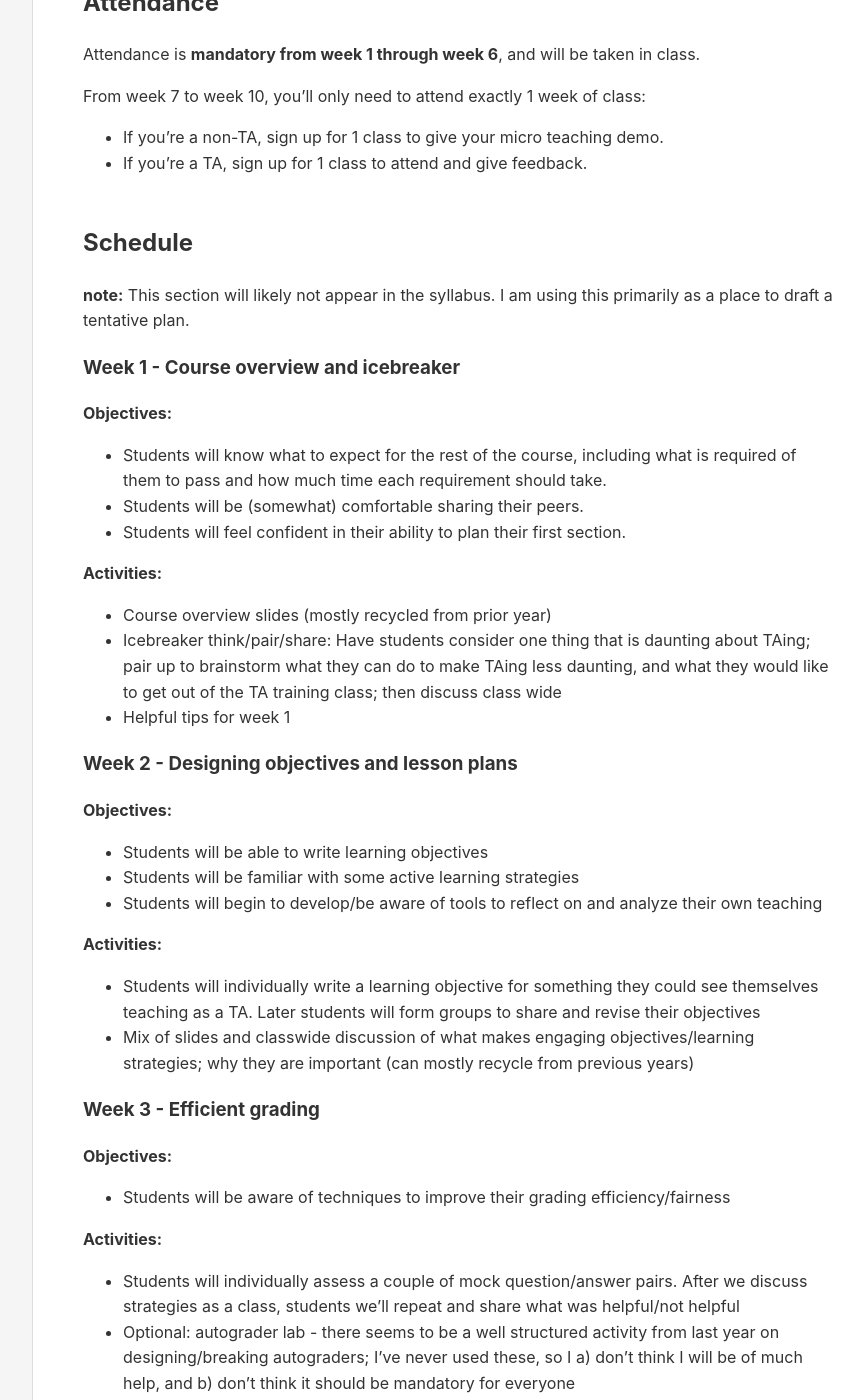
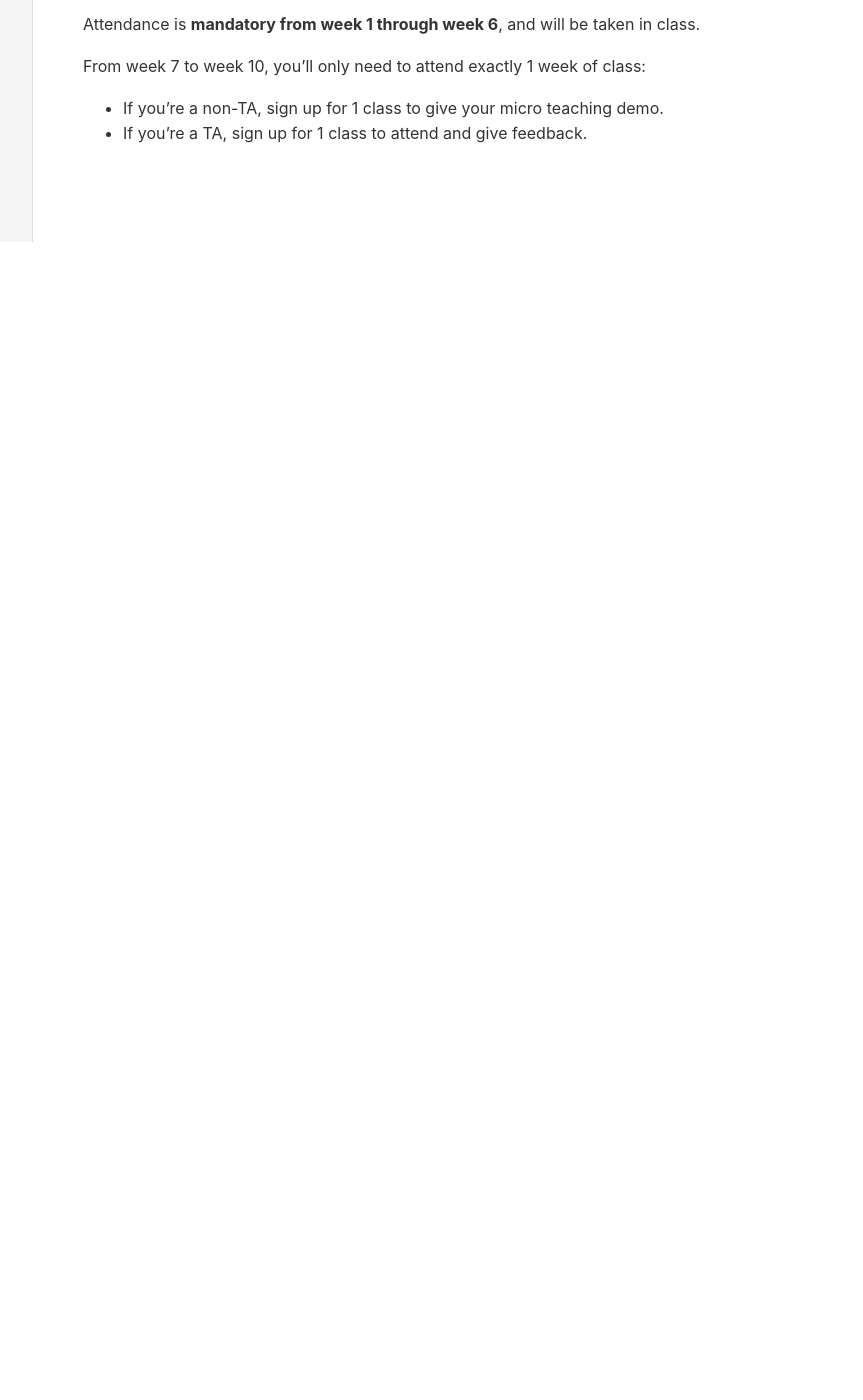
Before and after one commit to schibler/CS501, a Jekyll site: the page built from syllabus.md, in a window 1280 px wide and 1400 px high, scrolled down 1158 px. Shown: the whole window, without its empty margins (217-1080 px from the left). Built offline with Jekyll 4.4.1, drawn with Linux system fonts in a browser that asks for light colours; after the commit the page ends 1366 px from its top, so only the background shows below that; some of the changed text lies outside the part shown.

Commit message:
Update syllabus.md

```diff
--- a/syllabus.md
+++ b/syllabus.md
@@ -26,7 +26,6 @@ Your time as a graduate student is precious and limited. Thus, you'll only need
 | Who      | What you need to do                                                                             | Estimated time                                       |
 | -------- | ----------------------------------------------------------------------------------------------- | ---------------------------------------------------- |
 | Everyone | Attend classes from week 1 - 5                                                                  | 5 hours (in class)                                   |
-| Everyone | Complete the autograder lab                                                                     | N/A: we'll do this in class                          |
 | Everyone | Observe a discussion/lab section led by a fellow TA                                             | 1 hour                                               |
 | Everyone | Go to the class on drafting a teaching philosophy statement                                     | 1 hour (in class)                                    |
 | Everyone | Write a teaching philosophy statement                                                           | 1 hour                                               |
@@ -40,50 +39,3 @@ Attendance is **mandatory from week 1 through week 6**, and will be taken in cla
 From week 7 to week 10, you'll only need to attend exactly 1 week of class:
 - If you're a non-TA, sign up for 1 class to give your micro teaching demo.
 - If you're a TA, sign up for 1 class to attend and give feedback.
-
-## Schedule
-**note:** This section will likely not appear in the syllabus. I am using this primarily as a place to draft a tentative plan.
-
-### Week 1 - Course overview and icebreaker
-**Objectives:**
-- Students will know what to expect for the rest of the course, including what is required of them to pass and how much time each requirement should take.
-- Students will be (somewhat) comfortable sharing their peers.
-- Students will feel confident in their ability to plan their first section.
-
-**Activities:**
-- Course overview slides (mostly recycled from prior year)
-- Icebreaker think/pair/share: Have students consider one thing that is daunting about TAing; pair up to brainstorm what they can do to make TAing less daunting, and what they would like to get out of the TA training class; then discuss class wide
-- Helpful tips for week 1
-
-### Week 2 - Designing objectives and lesson plans
-**Objectives:**
-- Students will be able to write learning objectives
-- Students will be familiar with some active learning strategies
-- Students will begin to develop/be aware of tools to reflect on and analyze their own teaching
-
-**Activities:**
-- Students will individually write a learning objective for something they could see themselves teaching as a TA. Later students will form groups to share and revise their objectives
-- Mix of slides and classwide discussion of what makes engaging objectives/learning strategies; why they are important (can mostly recycle from previous years)
-
-### Week 3 - Efficient grading
-**Objectives:**
-- Students will be aware of techniques to improve their grading efficiency/fairness
-
-**Activities:**
-- Students will individually assess a couple of mock question/answer pairs. After we discuss strategies as a class, students we'll repeat and share what was helpful/not helpful
-- Optional: autograder lab - there seems to be a well structured activity from last year on designing/breaking autograders; I've never used these, so I a) don't think I will be of much help, and b) don't think it should be mandatory for everyone
-
-### Week 4 - How to support students and yourself
-**Objectives:**
-- Students will know that their are campus resources they can direct their students to, and take advantage of themselves
-
-**Activities:**
-- This can be taken essentially as is from previous year; already includes roleplaying and group scenarios for dealing with various issues students might face, as well as informational slides about campus resources. I will go through the LTAI resources we learned and fill in any gaps
-
-### Week 5 - How to craft teaching philosophy statement ###
-**Objectives:**
-- Students will be able to articulate their teaching style/why they teach that way, how they've implemented their teaching style (evidence), and how they assess their success, i.e. write a statement draft
-
-**Activities:**
-- Sharing teaching journals/brainstorming ideas in group (ideally, this will have happened in earlier weeks too, maybe every other week?)
-- Short slidedeck
```
